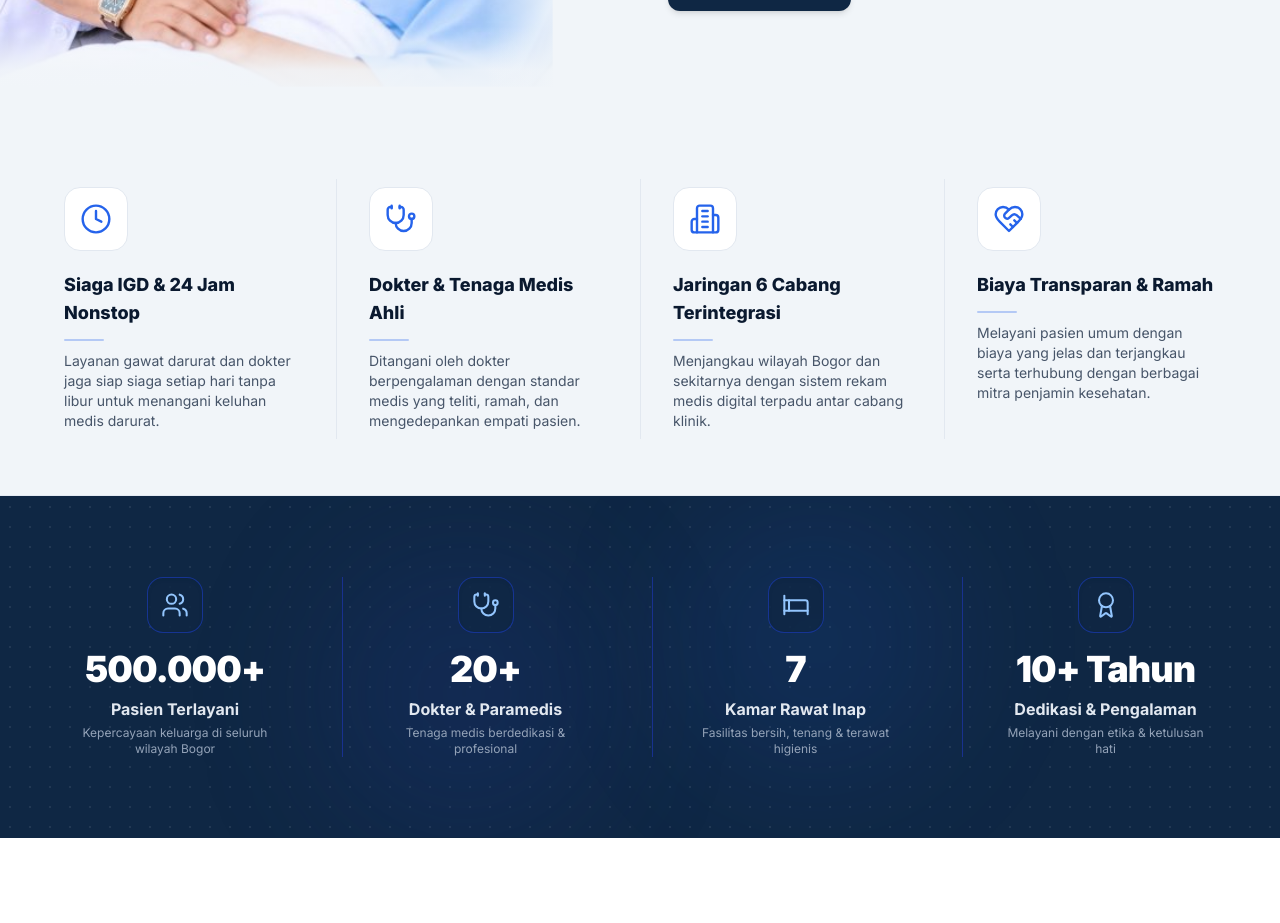
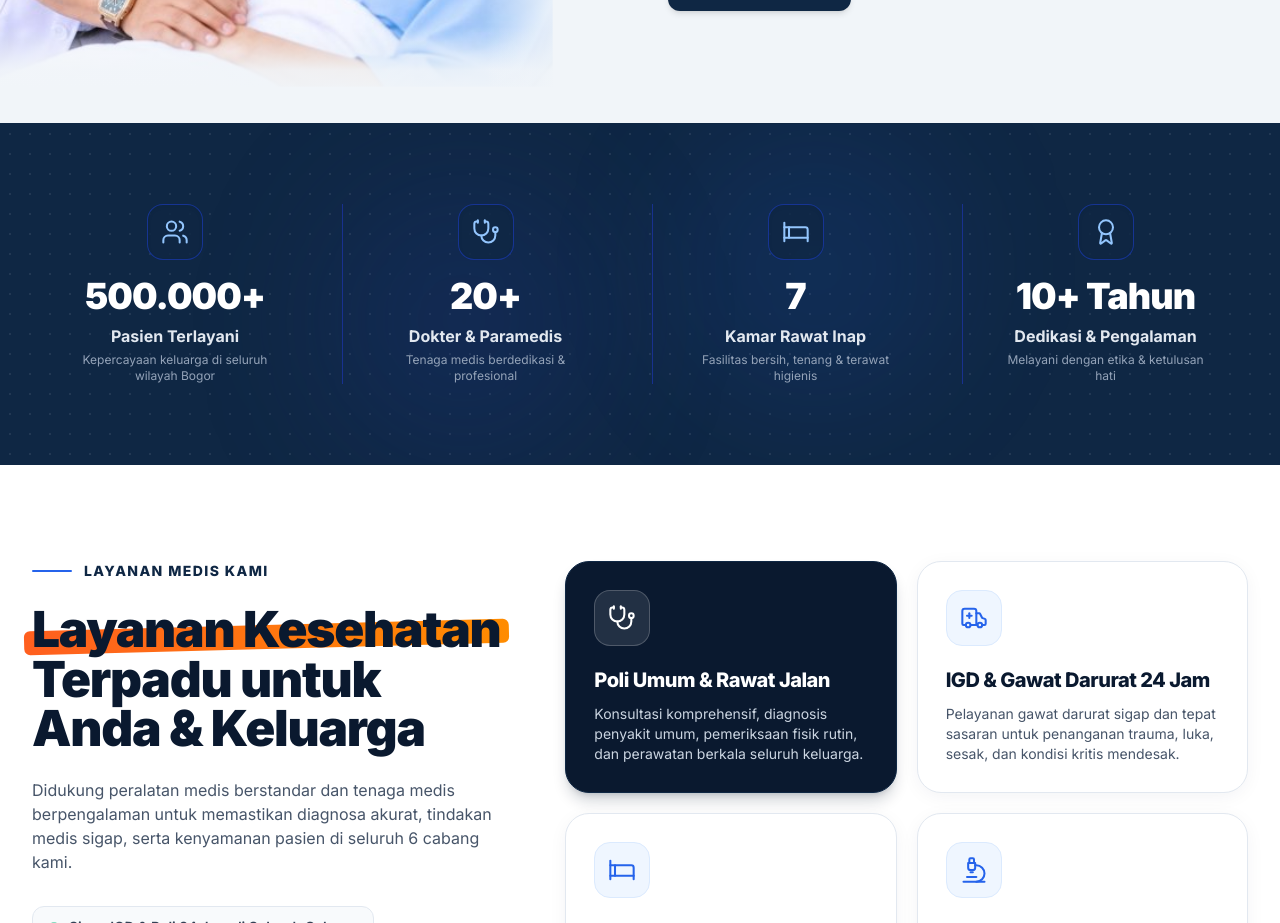
Before and after one commit to anvieo-com/landing-page-klinik-dr-suhendra, a Next.js app: page / in a window 1280 px wide. Shown: the part 1620-2543 px from the top of the page. Built offline with nearby package versions, Linux system fonts and the light colour scheme.

Commit message:
feat(home): remove ClinicHighlightsSection with 4 pillar highlights

```diff
--- a/app/page.jsx
+++ b/app/page.jsx
@@ -5,7 +5,6 @@ import HeaderTopBar from '@/components/HeaderTopBar';
 import Navbar from '@/components/Navbar';
 import HeroSection from '@/components/HeroSection';
 import AboutSectionHome from '@/components/AboutSectionHome';
-import ClinicHighlightsSection from '@/components/ClinicHighlightsSection';
 import QuickStatsDarkBanner from '@/components/QuickStatsDarkBanner';
 import ServicesSection from '@/components/ServicesSection';
 import QuickStatsHeroBar from '@/components/QuickStatsHeroBar';
@@ -64,9 +63,6 @@ export default function HomePage() {
       {/* 5. Section Tentang Kami (Gambar di Kiri, Keterangan di Kanan) */}
       <AboutSectionHome onOpenBooking={() => handleOpenBooking()} />
 
-      {/* 5.5 Section 4 Pilar Keunggulan Mandiri (Model Garis Pembatas & Icon di Atas) */}
-      <ClinicHighlightsSection />
-
       {/* Signature Dark Navy Stats Banner (Block Biru yang Sebelumnya) */}
       <QuickStatsDarkBanner />
 
--- a/components/ClinicHighlightsSection.jsx
+++ /dev/null
@@ -1,73 +0,0 @@
-'use client';
-
-import React from 'react';
-import {
-  Clock,
-  Stethoscope,
-  Building2,
-  HeartHandshake
-} from 'lucide-react';
-
-export default function ClinicHighlightsSection() {
-  const pillars = [
-    {
-      icon: Clock,
-      title: "Siaga IGD & 24 Jam Nonstop",
-      desc: "Layanan gawat darurat dan dokter jaga siap siaga setiap hari tanpa libur untuk menangani keluhan medis darurat.",
-    },
-    {
-      icon: Stethoscope,
-      title: "Dokter & Tenaga Medis Ahli",
-      desc: "Ditangani oleh dokter berpengalaman dengan standar medis yang teliti, ramah, dan mengedepankan empati pasien.",
-    },
-    {
-      icon: Building2,
-      title: "Jaringan 6 Cabang Terintegrasi",
-      desc: "Menjangkau wilayah Bogor dan sekitarnya dengan sistem rekam medis digital terpadu antar cabang klinik.",
-    },
-    {
-      icon: HeartHandshake,
-      title: "Biaya Transparan & Ramah",
-      desc: "Melayani pasien umum dengan biaya yang jelas dan terjangkau serta terhubung dengan berbagai mitra penjamin kesehatan.",
-    }
-  ];
-
-  return (
-    <section className="bg-slate-100 border-b border-slate-200/80 py-14 sm:py-18 relative overflow-hidden">
-      <div className="max-w-7xl mx-auto px-4 sm:px-6 lg:px-8">
-
-        {/* Model Garis Pembatas Vertikal (Bukan Kotak/Card) */}
-        <div className="grid grid-cols-1 sm:grid-cols-2 lg:grid-cols-4 divide-y sm:divide-y-0 sm:divide-x divide-slate-200">
-          {pillars.map((item, idx) => {
-            const Icon = item.icon;
-            return (
-              <div
-                key={idx}
-                className="group flex flex-col items-center sm:items-start text-center sm:text-left px-5 sm:px-6 lg:px-8 py-8 sm:py-2 transition-all duration-300 hover:bg-white/90 rounded-2xl sm:rounded-none"
-              >
-                {/* Icon Agak Besaran dan Diposisikan di Bagian Atas */}
-                <div className="w-14 h-14 sm:w-16 sm:h-16 rounded-2xl bg-white border border-slate-200 flex items-center justify-center text-navy-900 group-hover:bg-navy-950 group-hover:text-white group-hover:border-navy-950 group-hover:-translate-y-1 shadow-2xs group-hover:shadow-md transition-all duration-300 shrink-0">
-                  <Icon className="w-7 h-7 sm:w-8 sm:h-8 text-blue-600 group-hover:text-white transition-colors duration-300" strokeWidth={1.8} />
-                </div>
-
-                {/* Judul Keunggulan */}
-                <h3 className="text-base sm:text-lg font-extrabold text-navy-950 mt-5 group-hover:text-blue-600 transition-colors leading-snug">
-                  {item.title}
-                </h3>
-
-                {/* Garis Aksen Pembatas Halus */}
-                <span className="w-10 h-0.5 bg-blue-600/30 rounded-full mt-3 mb-2.5 group-hover:w-14 group-hover:bg-blue-600 transition-all duration-300" />
-
-                {/* Deskripsi */}
-                <p className="text-xs sm:text-sm text-slate-600 leading-relaxed font-normal">
-                  {item.desc}
-                </p>
-              </div>
-            );
-          })}
-        </div>
-
-      </div>
-    </section>
-  );
-}
```
